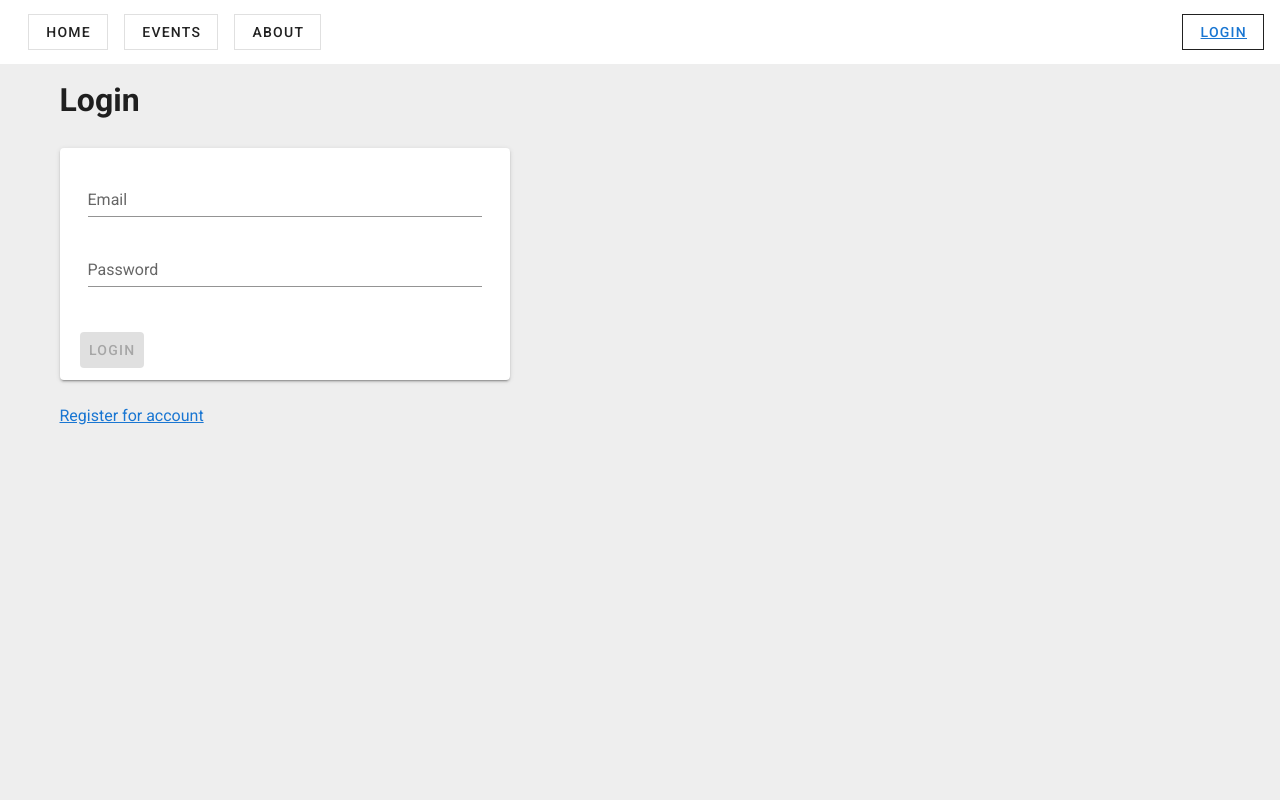
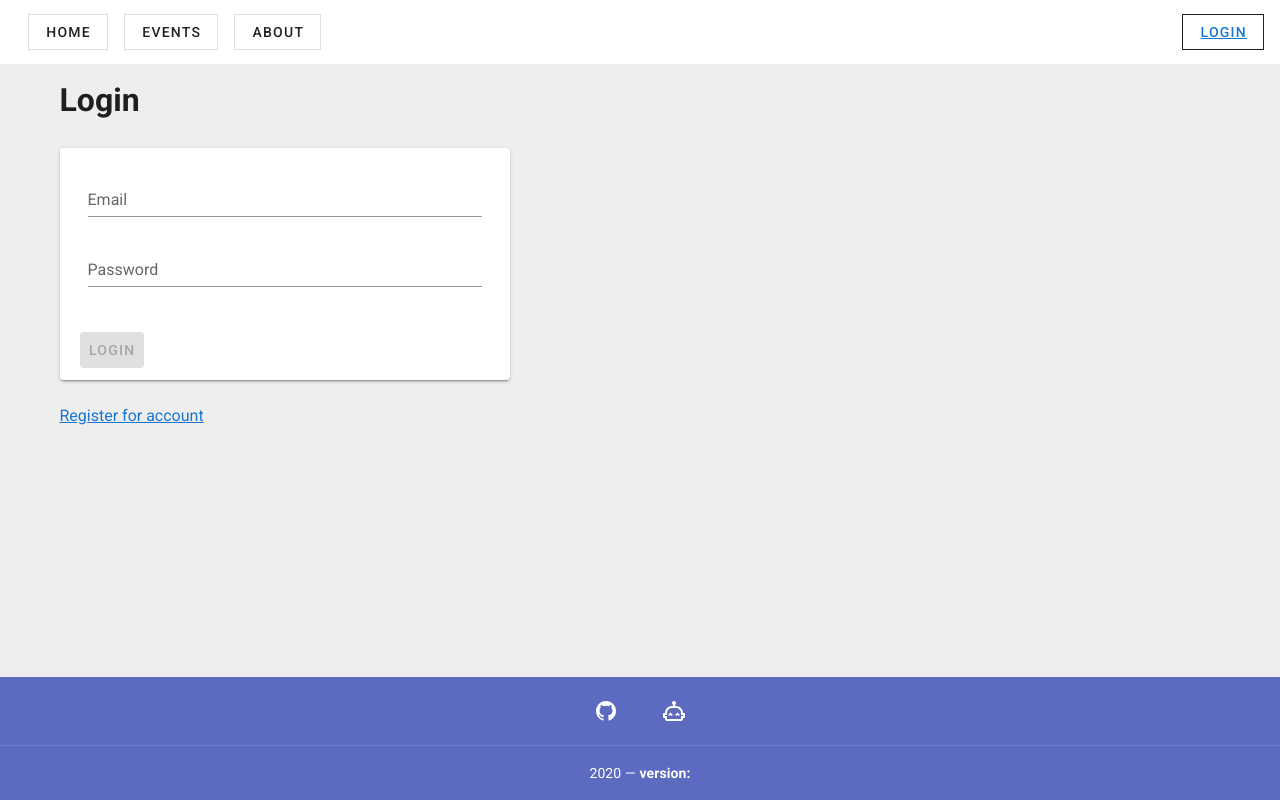
Before and after one commit to apeunit/LaunchControlCenter, a Vue app: page /login in a window 1280 px wide. Built offline with nearby package versions, Linux system fonts and the light colour scheme; no server answers; what vue-luxon would draw is missing.

Commit message:
footer with api version and conditional date

```diff
--- a/src/App.vue
+++ b/src/App.vue
@@ -27,7 +27,6 @@
        tile>
       <router-link to="/login">
         <template v-if='authName'>
-          <!-- {{authName}} -->
           profile
           </template>
         <template v-else>
@@ -42,6 +41,35 @@
 				<router-view></router-view>
       </v-container>
     </v-main>
+
+   <v-footer
+    dark
+    padless
+  >
+    <v-card
+      flat
+      tile
+      class="indigo lighten-1 white--text text-center"
+      width="100vw"
+    >
+      <v-card-text>
+        <v-btn
+          v-for="icon in icons"
+          :key="icon"
+          class="mx-4 white--text"
+          icon
+        >
+          <v-icon size="24px">
+            {{ icon }}
+          </v-icon>
+        </v-btn>
+      </v-card-text>
+      <v-divider></v-divider>
+      <v-card-text class="white--text">
+        {{ new Date().getFullYear() }} — <strong> version: {{ status }}</strong>
+      </v-card-text>
+    </v-card>
+  </v-footer>
   </v-app>
 </template>
 
@@ -50,17 +78,26 @@ import {mapActions, mapState} from 'vuex'
 export default {
   name: 'App',
   data: () => ({
-    //
+        icons: [
+        'mdi-github',
+        'mdi-robot-excited-outline',
+      ],
   }),
   methods: {
     ...mapActions([
       'loadHealth'
-    ])
+    ]),
   },
   computed: {
      ...mapState([
-       'authName'
-     ])
+       'authName',
+      ]),
+      status() {
+      let status = this.$store.state.status;
+      let statusVer = status.version
+        return statusVer;
+
+      }
   },
   mounted() {
     this.loadHealth()
--- a/src/views/Events.vue
+++ b/src/views/Events.vue
@@ -29,9 +29,9 @@
             <v-card-text class="pb-6">
               Ends on: {{event.ends_on | luxon("time") }}
             </v-card-text>
-            <!-- <v-card-text class="pb-6">
-              Ends on: {{validEndDate}}
-            </v-card-text> -->
+            <v-card-text class="pb-6">
+              test: {{validEndDate}}
+            </v-card-text>
             <v-card-actions>
               <v-btn
               justify-self="space-between"
@@ -69,32 +69,37 @@ export default {
     ...mapState([
       'events'
     ]),
-    //      validEndDate(){
-    // let evnts = this.events;
-    // let evntsId = evnts.id;
-    // let y = evnts.map(event => event.id);
-    // let a = evnts.map(event => event.starts_on);
-    // let b = evnts.map(event => event.ends_on);
-    // // let c = a.map(i => i) > b.map(i => i);
+    validEndDate() {
+    let startDate = {};
+    console.log("startDate", startDate)
 
-    // console.log("evntsId", evntsId);
-    // console.log("a", a);
-    // console.log("b", b);
-    // // console.log("c", c);
-    // console.log("y", y);
+    let endDate = {};
+    console.log("endDate", endDate)
 
+    let evnts = this.events;
+    console.log("evnts", evnts)
+    evnts.forEach(i => startDate[i.id] = i.starts_on)
+    evnts.forEach(i => endDate[i.id] = i.ends_on)
 
+    let startVal = Object.values(startDate);
+    let endVal = Object.values(endDate);
+    let startKeys = Object.keys(startDate);
+    let endKeys = Object.keys(endDate);
 
-  //   if (a > b) {
-  //     console.log("hello")
-  //   } else {
-  //     console.log("-")
-  //  }
+    console.log("values startDate", startVal)
+    console.log("values endDate", endVal)
+    console.log("keys startDate", startKeys)
+    console.log("keys endDate", endKeys)
 
-//    return a;
+    let startLoop = startDate.map(i => Object.keys(i));
+    console.log("startLoop", startLoop)
 
-// }
-
+    if (startDate.map(i => Object.keys(i)) > endDate.map(i => Object.keys(i))){
+      return Object.values(endDate);
+    } else {
+      return "-";
+    }
+  }
   },
   methods: {
     ...mapActions([
```
